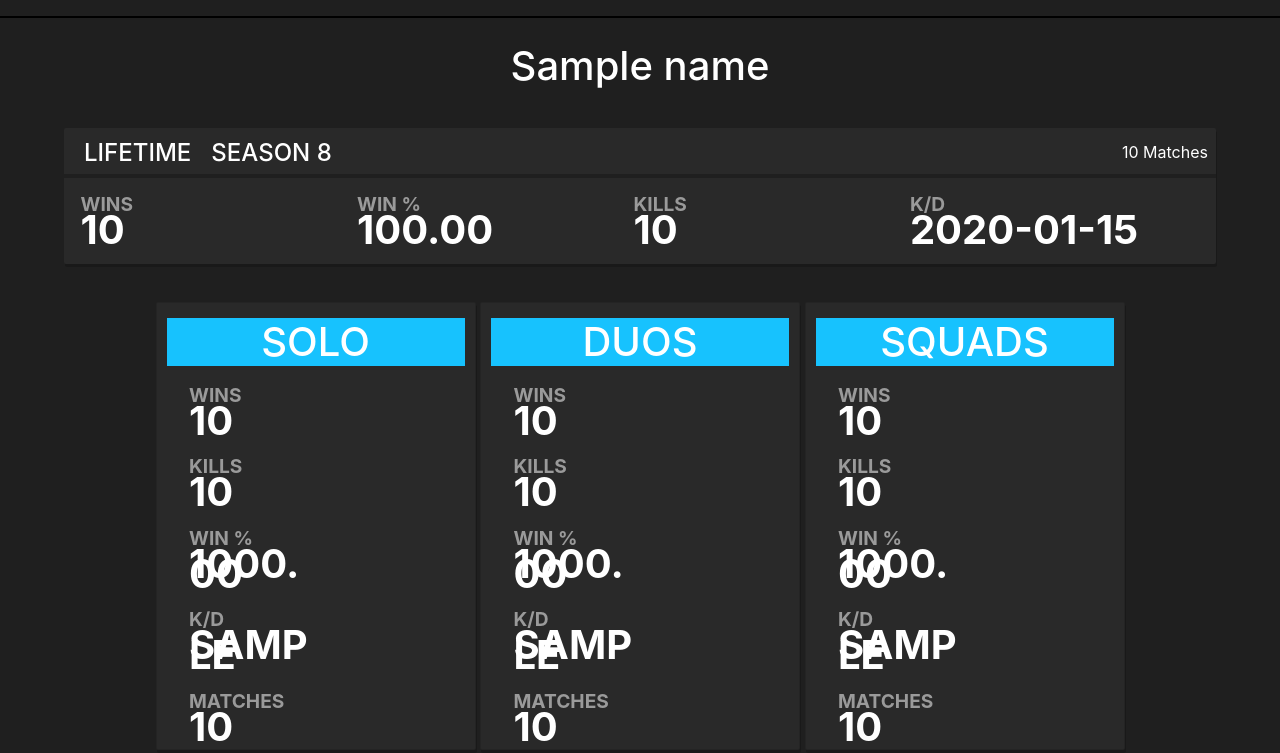
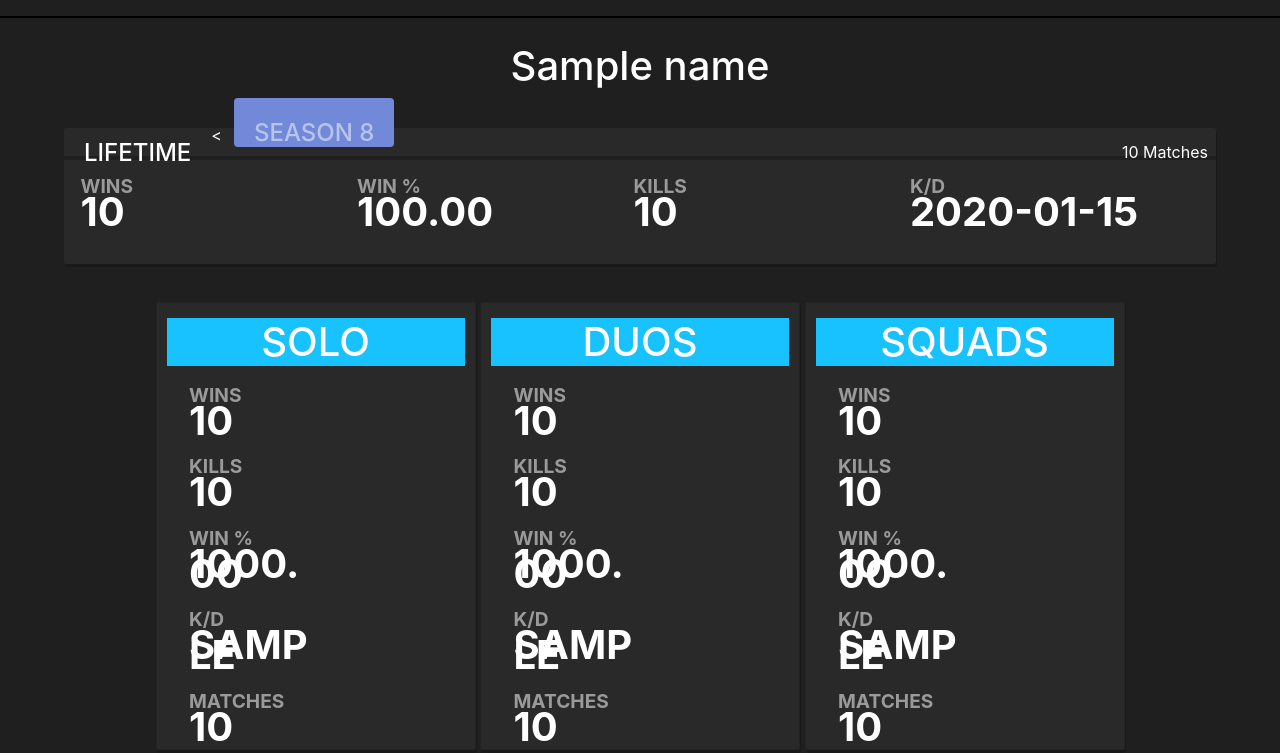
Before and after one commit to HaaZee/stathub, a Python web app: template app/templates/stats.html in a window 1280 px wide. Shown: the part 58-811 px from the top of the page. Run offline with Jinja, Linux system fonts and the light colour scheme; the template is opened without the code that fills it: most values are stand-ins (such as "Sample title", 1, 10 or a date in 2020); some libraries are stand-ins or nearby versions.

Commit message:
Update stats.html

```diff
--- a/app/templates/stats.html
+++ b/app/templates/stats.html
@@ -12,7 +12,7 @@
       <p>{{ "{:,.0f}".format(solo_stats[3] + duo_stats[3] + squad_stats[3]) }} Matches</p>
     </div>
     <p style="padding:20px;padding-bottom:0px;font-weight:500;font-size:1.5rem; float:left">LIFETIME</p>
-    <p style="padding:20px;padding-bottom:0px;font-weight:500;font-size:1.5rem">SEASON 8</p>
+    <<a class="box" href="#" style="padding:20px;padding-bottom:0px;font-weight:500;font-size:1.5rem">SEASON 8</a>
     <hr style="border: 2px solid #1F1F1F;" />
     <div class="stat-box">
       <p class="stats-label"><b>WINS</b></p>
```
